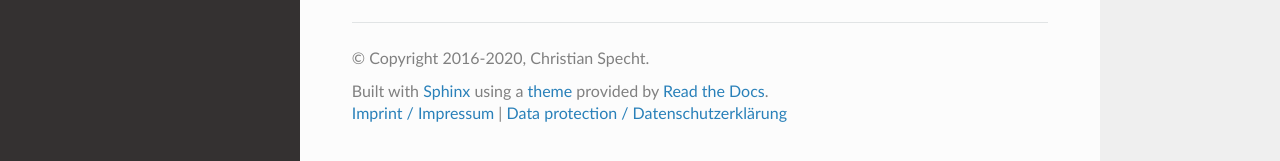
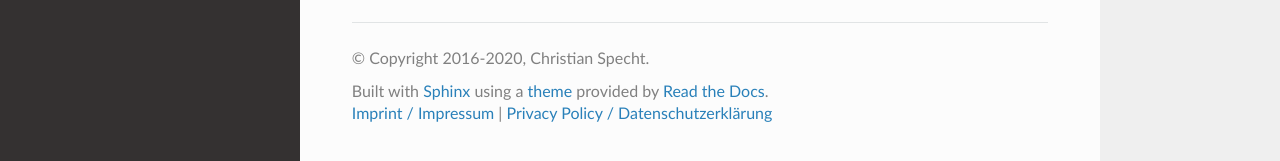
Before and after one commit to christianspecht/scm-backup-docs, a Sphinx documentation site: the page built from source/index.rst, in a window 1280 px wide and 900 px high, scrolled down 945 px. Shown: the part 736-897 px from the top of the window. Built offline with Sphinx 7.4.7 and the Read the Docs theme 2.0.0, drawn with Linux system fonts in a browser that asks for light colours.

Commit message:
fix link (it's called privacy policy)

```diff
--- a/source/_templates/footer.html
+++ b/source/_templates/footer.html
@@ -1,5 +1,5 @@
 {% extends "!footer.html" %}
 {% block extrafooter %}
-    <p><a href="https://scm-backup.org/imprint/">Imprint / Impressum</a> | <a href="https://scm-backup.org/data-protection/">Data protection / Datenschutzerklärung</a></p>
+    <p><a href="https://scm-backup.org/imprint/">Imprint / Impressum</a> | <a href="https://scm-backup.org/privacy/">Privacy Policy / Datenschutzerklärung</a></p>
     {{ super() }}
 {% endblock %}
```
